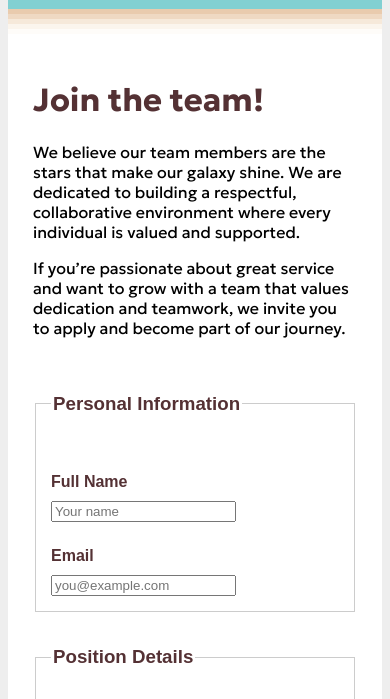
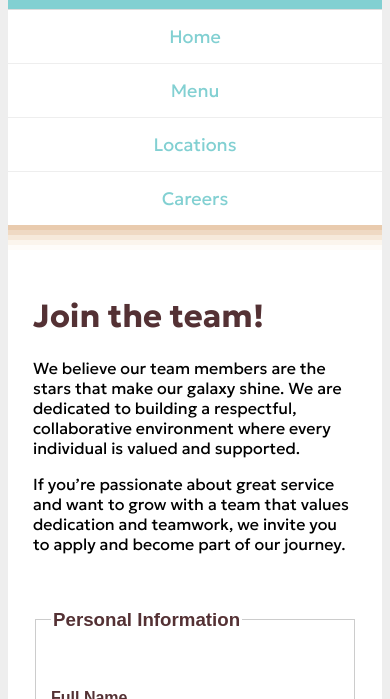
Before and after one commit to RyanCabanza/comp484-extracredit, a plain HTML site: page careers.html in a window 390 px wide. Both pictures are taken after a click on the button 304 px from the left and 72 px from the top of the page. Shown: the part 113-812 px from the top of the page. Drawn offline with Linux system fonts and the light colour scheme; a web font is replaced by a local one.

Commit message:
Update careers.html

```diff
--- a/careers.html
+++ b/careers.html
@@ -106,5 +106,18 @@
 		<footer>
 			<p>Designed and developed by Ryan Cabanza</p>
 		</footer>
+
+		<script>
+		document.addEventListener("DOMContentLoaded", () => {
+		    const btn = document.getElementById("hamburgerBtn");
+		    const menu = document.getElementById("mobileMenu");
+
+		    if (btn) {
+		        btn.addEventListener("click", () => {
+		            menu.style.display = menu.style.display === "flex" ? "none" : "flex";
+		        });
+		    }
+		});
+		</script>
 	</body>
 </html>
```
